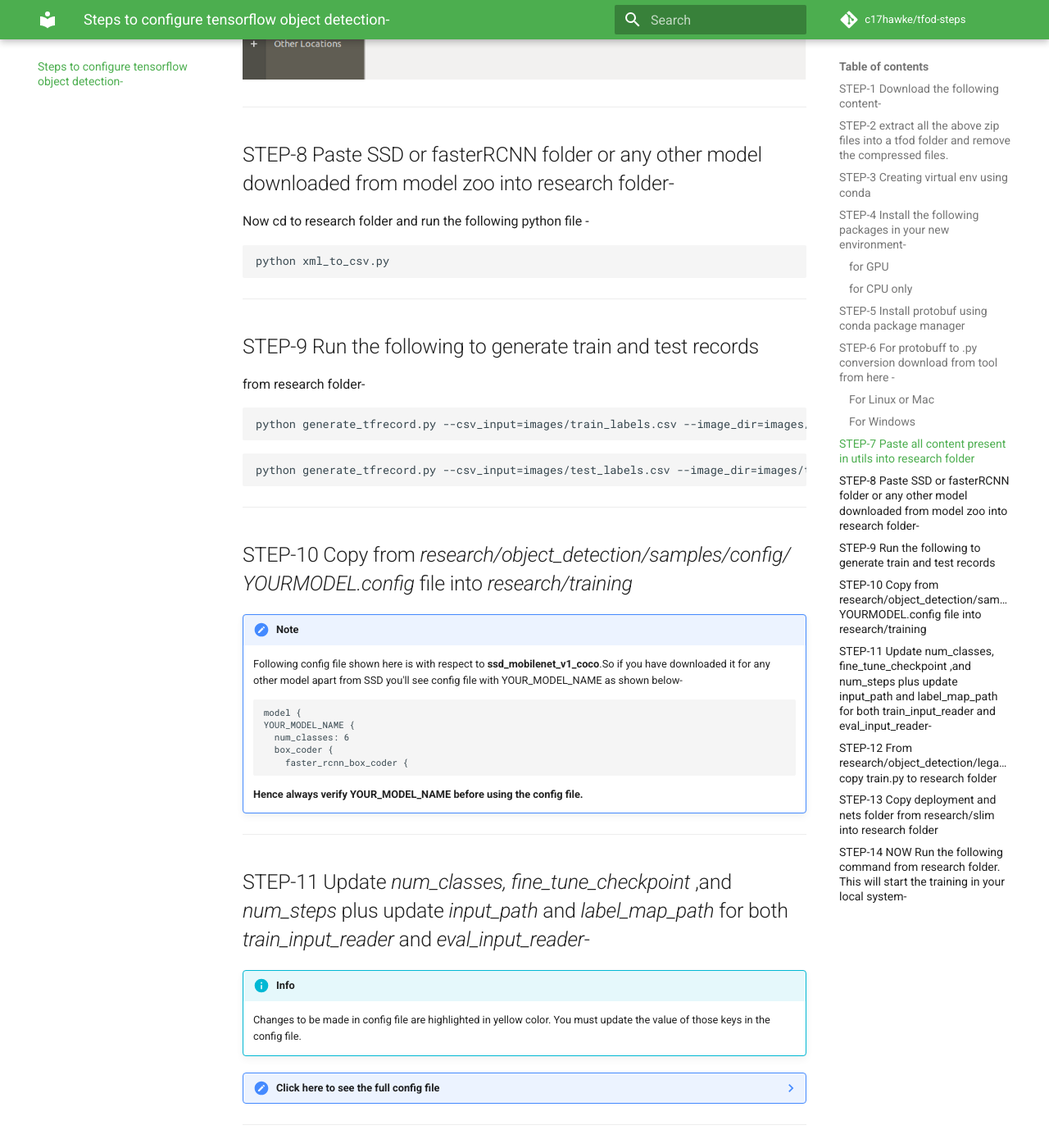
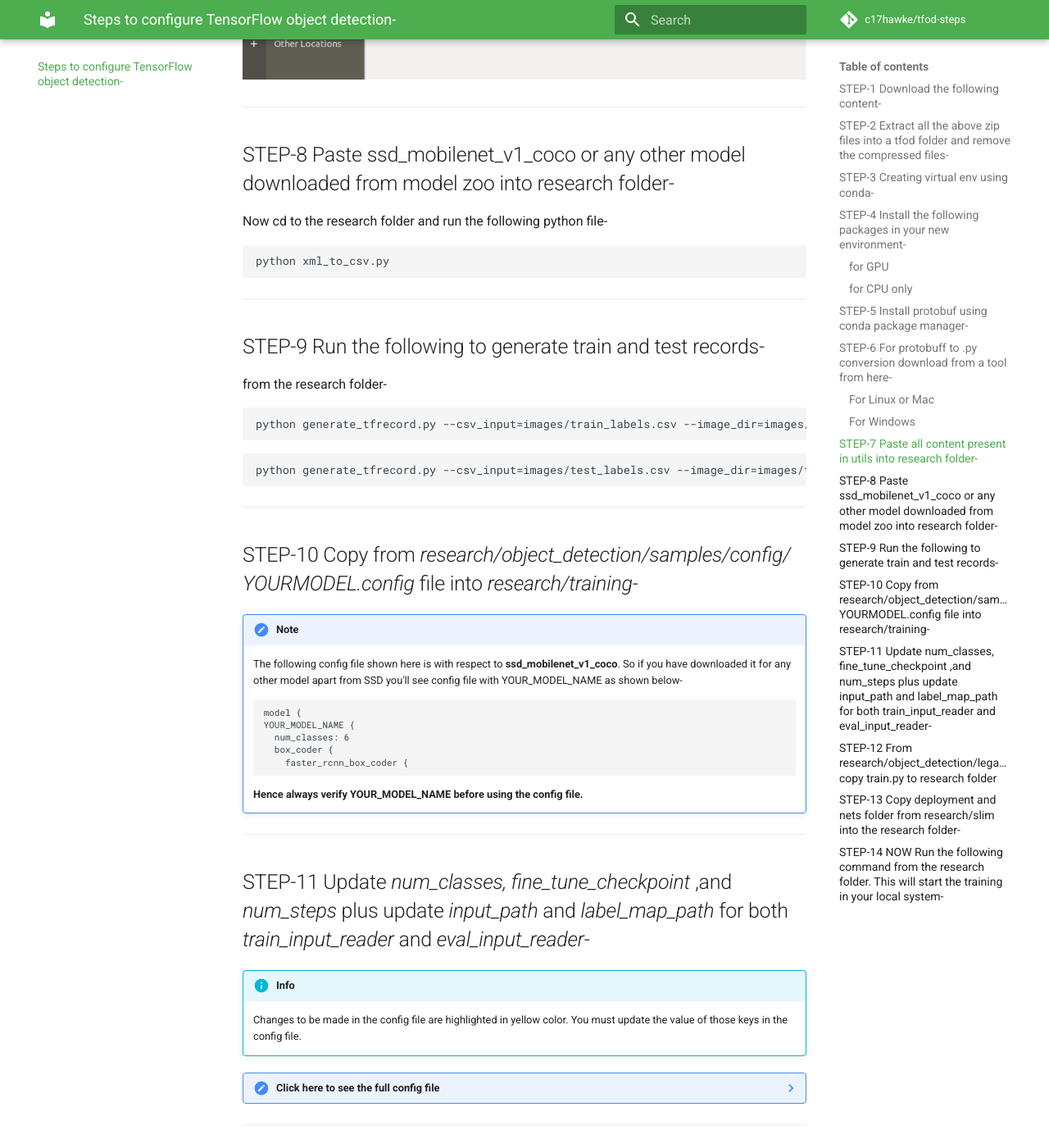
Before and after one commit to c17hawke/tfod-setup, an MkDocs documentation site: the page built from docs/index.md, in a window 1280 px wide and 1400 px high, scrolled down 2985 px. Shown: the whole window at 82% size. Built offline with MkDocs 1.6.1 and Material for MkDocs 9.7.7, drawn with Linux system fonts in a browser that asks for light colours; comment, search, counter and statistics services are not loaded; some of the changed text lies outside the part shown.

Commit message:
minor update in md files

````diff
--- a/docs/index.md
+++ b/docs/index.md
@@ -1,23 +1,23 @@
-# Steps to configure tensorflow object detection-
+# Steps to configure TensorFlow object detection-
 
 ## STEP-1 Download the following content-
 
-1. [Download](https://github.com/tensorflow/models/tree/v1.13.0) v1.13.0 model
+1. [Download](https://github.com/tensorflow/models/tree/v1.13.0) v1.13.0 model.
 
-2. [Download](http://download.tensorflow.org/models/object_detection/ssd_mobilenet_v1_coco_2018_01_28.tar.gz) ssd_mobilenet_v1_coco model from model zoo **or** any other model of your choice from <a href="https://github.com/tensorflow/models/blob/master/research/object_detection/g3doc/detection_model_zoo.md" target="_blank">tensorflow model zoo.</a>
+2. [Download](http://download.tensorflow.org/models/object_detection/ssd_mobilenet_v1_coco_2018_01_28.tar.gz) the ssd_mobilenet_v1_coco model from the model zoo **or** any other model of your choice from <a href="https://github.com/tensorflow/models/blob/master/research/object_detection/g3doc/detection_model_zoo.md" target="_blank">TensorFlow model zoo.</a>
 
-3. [Download](https://drive.google.com/file/d/12F5oGAuQg7qBM_267TCMt_rlorV-M7gf/view?usp=sharing) Dataset & utils
+3. [Download](https://drive.google.com/file/d/12F5oGAuQg7qBM_267TCMt_rlorV-M7gf/view?usp=sharing) Dataset & utils.
 
 
 4. [Download](https://tzutalin.github.io/labelImg/) labelImg tool for labeling images.
 
-before extraction your should have a the following compressed files -
+before extraction, you should have the following compressed files -
 
 ![zipFiles](img/zipFiles.png)
 
 ---
 
-## STEP-2 extract all the above zip files into a tfod folder and remove the compressed files.
+## STEP-2 Extract all the above zip files into a tfod folder and remove the compressed files-
 
 Now you should have the following folders -
 
@@ -26,7 +26,7 @@
 ---
 
 
-## STEP-3 Creating virtual env using conda
+## STEP-3 Creating virtual env using conda-
 
 !!! note "Commands"
 
@@ -56,7 +56,7 @@
 
 ---
 
-## STEP-5 Install protobuf using conda package manager
+## STEP-5 Install protobuf using conda package manager-
 ```
 conda install -c anaconda protobuf
 ```
@@ -64,14 +64,14 @@
 ---
 
 
-## STEP-6 For protobuff to .py conversion download from tool from here -
+## STEP-6 For protobuff to .py conversion download from a tool from here-
 
 For windows -> [download](https://github.com/protocolbuffers/protobuf/releases/download/v3.11.0/protoc-3.11.0-win64.zip)
 source for other versions and OS - <a href="https://github.com/protocolbuffers/protobuf/releases/tag/v3.11.4" target="_blank">click here</a>
 
-Open a commmand line and cd to research folder
+Open command prompt and cd to research folder.
 
-Now in research folder run the following command-
+Now in the research folder run the following command-
 
 ### For Linux or Mac
 ```
@@ -86,7 +86,7 @@
 ---
 
 
-## STEP-7 Paste all content present in utils into research folder
+## STEP-7 Paste all content present in utils into research folder-
 
 Following are the files and folder present in the utils folder-
 
@@ -96,9 +96,9 @@
 ---
 
 
-## STEP-8 Paste SSD or fasterRCNN folder or any other model downloaded from model zoo into research folder-
+## STEP-8 Paste ssd_mobilenet_v1_coco or any other model downloaded from model zoo into research folder-
 
-Now cd to research folder and run the following python file -
+Now cd to the research folder and run the following python file-
 
 ```
 python xml_to_csv.py
@@ -107,8 +107,9 @@
 ---
 
 
-## STEP-9 Run the following to generate train and test records
-from research folder-
+## STEP-9 Run the following to generate train and test records-
+
+from the research folder-
 ```
 python generate_tfrecord.py --csv_input=images/train_labels.csv --image_dir=images/train --output_path=train.record
 ```
@@ -120,11 +121,11 @@
 ---
 
 
-## STEP-10 Copy from _research/object_detection/samples/config/_ _YOURMODEL.config_ file into _research/training_
+## STEP-10 Copy from _research/object_detection/samples/config/_ _YOURMODEL.config_ file into _research/training_-
 
 
 !!! Note
-    Following config file shown here is with respect to **ssd_mobilenet_v1_coco**.So if you have downloaded it for any other model apart from SSD you'll see config file with YOUR_MODEL_NAME as shown below-
+    The following config file shown here is with respect to **ssd_mobilenet_v1_coco**. So if you have downloaded it for any other model apart from SSD you'll see config file with YOUR_MODEL_NAME as shown below-
     ```
     model {
     YOUR_MODEL_NAME {
@@ -141,7 +142,7 @@
 
 
 !!! info
-    Changes to be made in config file are highlighted in yellow color. You must update the value of those keys in the config file.
+    Changes to be made in the config file are highlighted in yellow color. You must update the value of those keys in the config file.
 
 
 ??? Note "Click here to see the full config file"
@@ -356,7 +357,7 @@
 ---
 
 
-## STEP-13 Copy _deployment_ and _nets_ folder from _research/slim_ into research folder
+## STEP-13 Copy deployment and nets folder from research/slim into the research folder-
 
 slim folder contains the following folders -
 
@@ -365,10 +366,10 @@
 
 ---
 
-## STEP-14 NOW Run the following command from research folder. This will start the training in your local system-
+## STEP-14 NOW Run the following command from the research folder. This will start the training in your local system-
 
 !!! NOTE
-    copy the command and replace **YOUR_MODEL.config** with your own model's name for example **ssd_mobilenet_v1_coco**
+    copy the command and replace **YOUR_MODEL.config** with your own model's name for example **ssd_mobilenet_v1_coco.config**
 ```
 python train.py --logtostderr --train_dir=training/ --pipeline_config_path=training/YOUR_MODEL.config
 ```
@@ -376,4 +377,4 @@
 ---
 
 !!! Warning
-    Always run all the commands in research folder
+    Always run all the commands in the research folder.
````
Also changed, not shown: docs/p02.md (+13 -14 lines), docs/referencesAndFeedback.md (+1 -1 lines).
